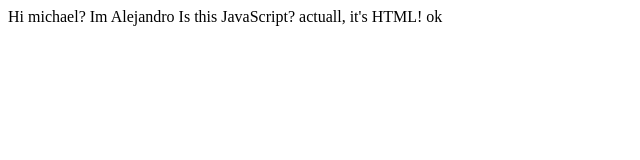
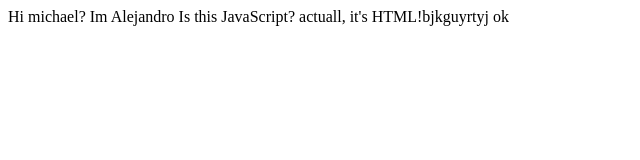
Before and after one commit to liuqibob/alejandros-project, a plain HTML site: page index.html in a window 1280 px wide. Shown: the full height of the page, 0-640 px from the left. Drawn offline with Linux system fonts and the light colour scheme.

Commit message:
Classadoo autocommit

```diff
--- a/index.html
+++ b/index.html
@@ -5,7 +5,8 @@
     Hi michael?
     Im Alejandro
   Is this JavaScript?
-    actuall, it's HTML!
+    actuall, it's HTML!bjkguyrtyj
+
     ok
   </body>
 </html>
```
